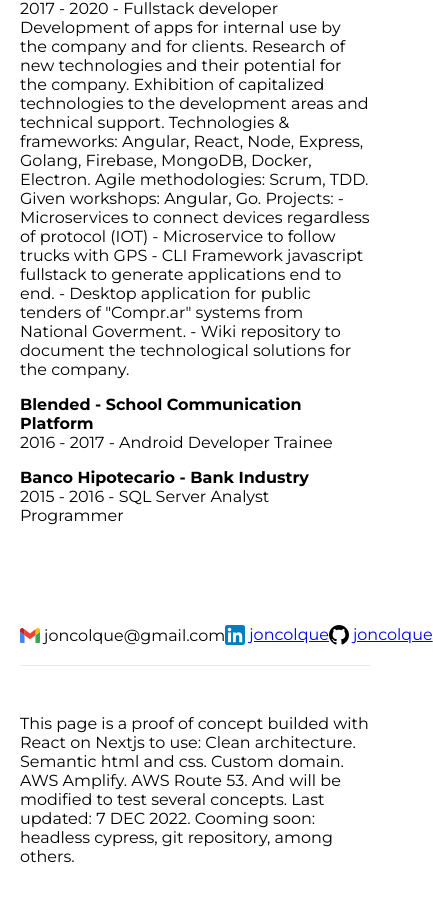
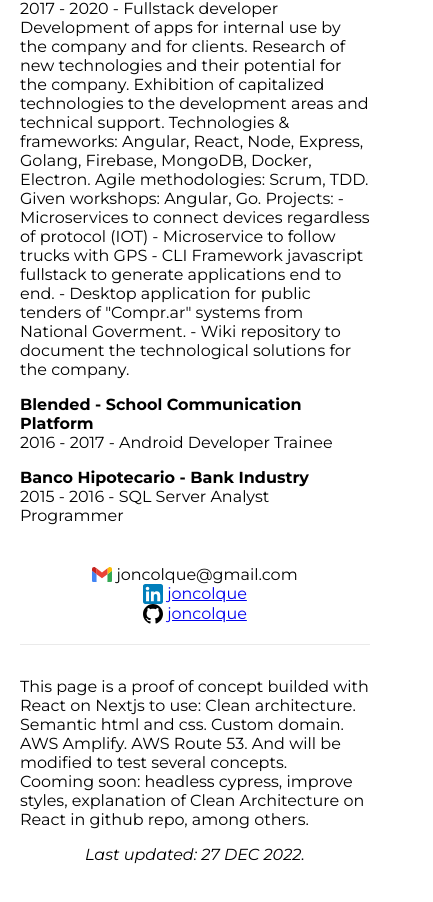
Before and after one commit to joncolque/myresume, a Next.js app: page / in a window 390 px wide. Shown: the part 1019-1921 px from the top of the page, 433 px wide, since content can reach past the window. Built offline with nearby package versions, Linux system fonts and the light colour scheme.

Commit message:
Responsive social media and separate text on footer

```diff
--- a/app/drivers/components/socialmedia.module.css
+++ b/app/drivers/components/socialmedia.module.css
@@ -11,3 +11,13 @@
     display: flex;
     justify-content: center;
 }
+
+@media (max-width: 460px){
+    .container {
+        display: flex;
+        flex-direction: column;
+        align-items: center;
+        margin-top: 40px;
+        margin-bottom: 20px;
+    }
+}
--- a/pages/index.module.css
+++ b/pages/index.module.css
@@ -5,6 +5,7 @@
 
 .footer {
     display: flex;
+    flex-direction: column;
     padding: 2rem 0;
     border-top: 1px solid #eaeaea;
     justify-content: center;
--- a/pages/index.tsx
+++ b/pages/index.tsx
@@ -6,7 +6,9 @@
 import useGetResume from '../app/drivers/useGetResume'
 import styles from './index.module.css'
 
-const footerText = 'This page is a proof of concept builded with React on Nextjs to use: Clean architecture. Semantic html and css. Custom domain. AWS Amplify. AWS Route 53. And will be modified to test several concepts. Last updated: 7 DEC 2022. Cooming soon: headless cypress,  git repository, among others.'
+const lastUptaded = 'Last updated: 27 DEC 2022.'
+const footerText = `This page is a proof of concept builded with React on Nextjs to use: Clean architecture. Semantic html and css. Custom domain. AWS Amplify. AWS Route 53. And will be modified to test several concepts.`
+const coomingSoon = 'Cooming soon: headless cypress, improve styles, explanation of Clean Architecture on React in github repo, among others.'
 
 export default function Home() {
   const { resume } = useGetResume()
@@ -31,7 +33,9 @@
       </section>}
       <SocialMedia />
       <footer className={styles.footer}>
-        <p>{footerText}</p>
+        <text>{footerText}</text>
+        <text>{coomingSoon}</text>
+        <p><em>{lastUptaded}</em></p>
       </footer>
     </div>
   )
```
